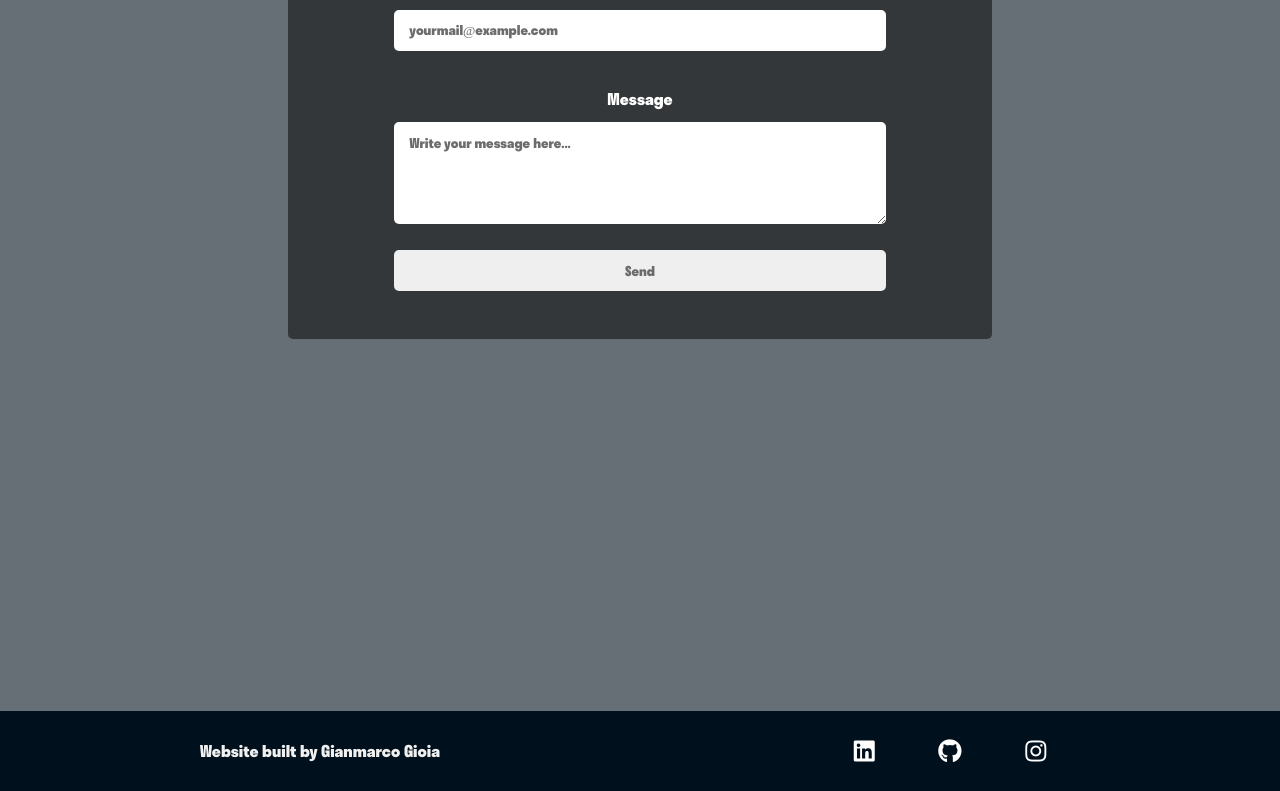
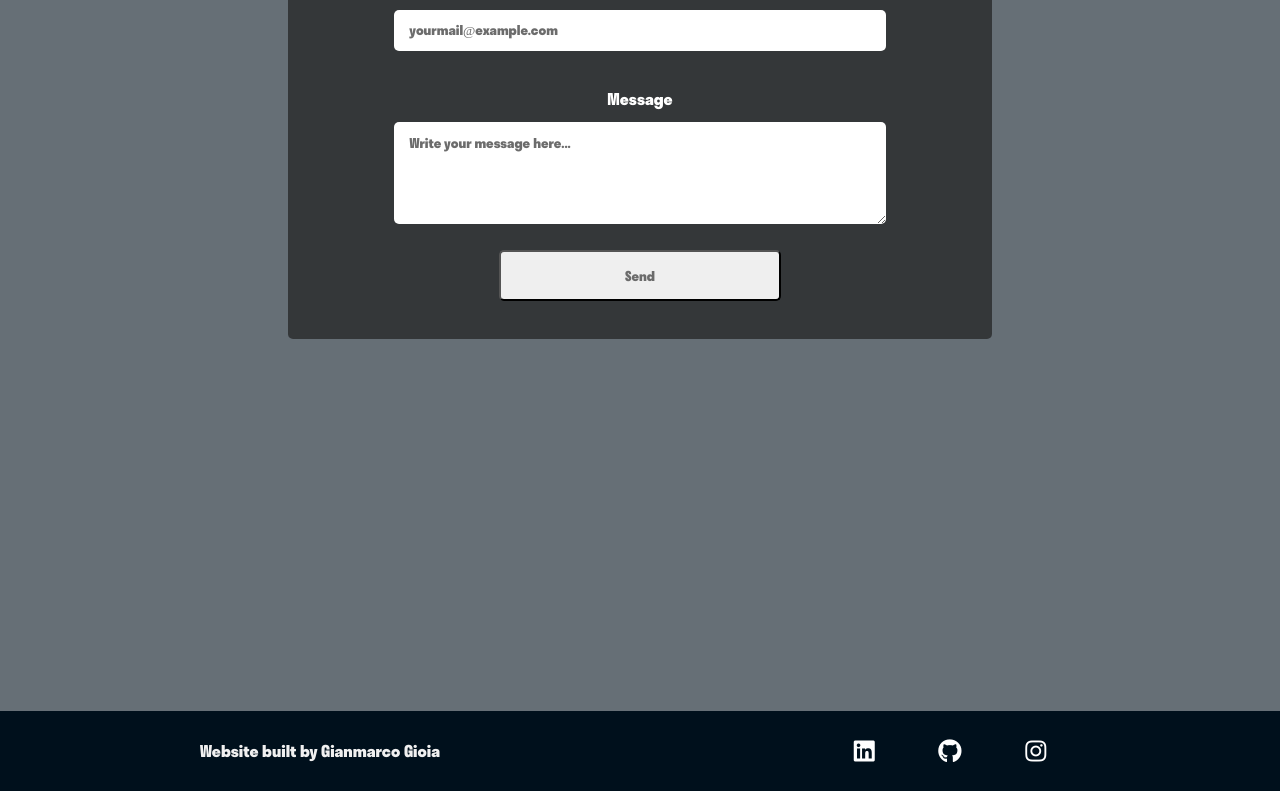
Before and after one commit to giammi02/Personal-website, a plain HTML site: page index.html in a window 1280 px wide. Shown: the part 3127-3918 px from the top of the page. Drawn offline with nearby package versions, Linux system fonts and the light colour scheme; files whose address does not match are found by name.

Commit message:
minor changes

```diff
--- a/index.html
+++ b/index.html
@@ -262,7 +262,7 @@
           <input data-email type="email" name="user_email" placeholder=' yourmail@example.com' required />
           <label>Message</label>
           <textarea data-message name="message" placeholder=' Write your message here...' required></textarea>
-          <input type="submit" class="submit" value="Send">
+          <button type="submit" class="submit">Send</button>
         </form>
 
         <p data-submit-message id="submit-message"></p>
```
